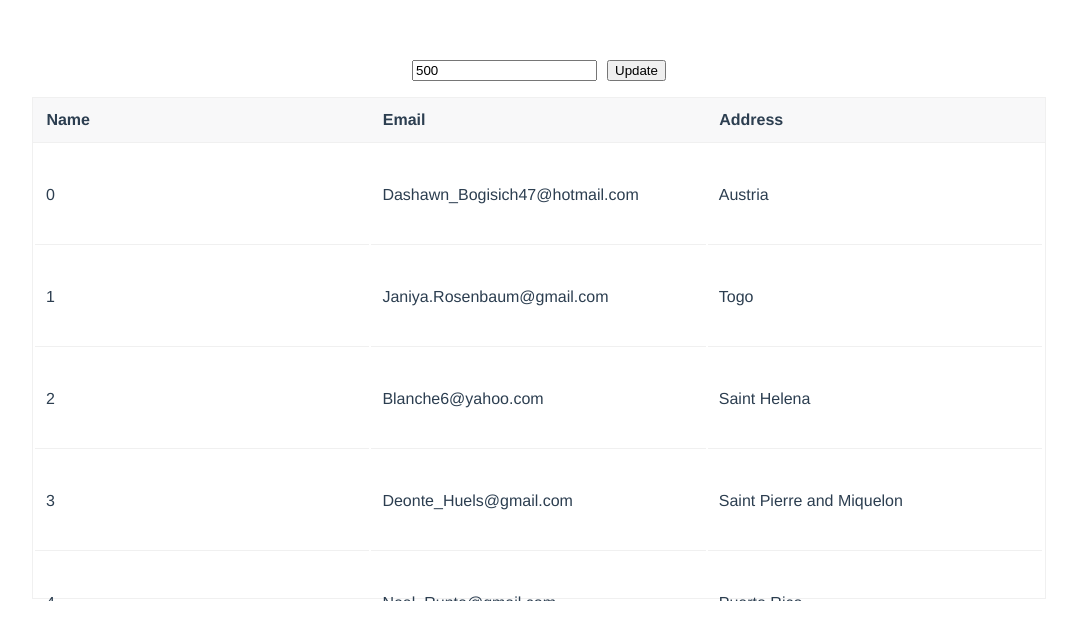
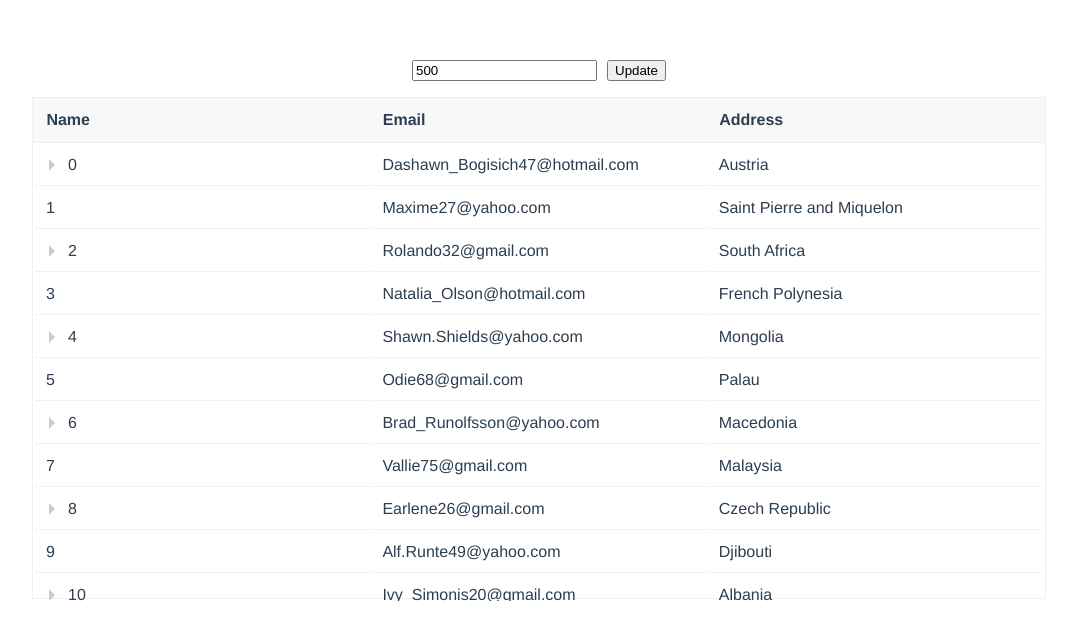
Before and after one commit to SCVAMY/virtual-table, a Vue app: page / in a window 1280 px wide. Shown: the top 640 px of the page, without its empty margins (101-1178 px from the left). Built offline with nearby package versions, Linux system fonts and the light colour scheme.

Commit message:
feat: tree-table

```diff
--- a/src/App.vue
+++ b/src/App.vue
@@ -49,7 +49,7 @@
       const height = ref('500px')
       const align = ref('left')
       const showEmail = ref(true)
-      const columnHeight = ref(100)
+      const columnHeight = ref(40)
 
       return { dataSource, dataCount, height, align, showEmail, columnHeight }
     },
--- /dev/null
+++ b/src/components/NodeIcon.tsx
@@ -0,0 +1,13 @@
+import { defineComponent } from 'vue'
+import '@/style/node-icon.scss'
+
+export default defineComponent({
+  props: {},
+  emits: [],
+  components: {},
+  setup(props, ctx) {},
+
+  render() {
+    return <i class="node-icon"></i>
+  }
+})
--- /dev/null
+++ b/src/style/node-icon.scss
@@ -0,0 +1,10 @@
+.node-icon {
+  border-left: 6px solid transparent;
+  border-right: 6px solid transparent;
+  border-top: 6px solid #ccc;
+  content: ' ';
+  display: block;
+  width: 0;
+  height: 0;
+  transform: rotate(-90deg);
+}
--- a/src/style/main.scss
+++ b/src/style/virtual-table.scss
@@ -1,6 +1,6 @@
-@import "./theme.scss";
-@import "./mixins/mixins.scss";
-@import "./mixins/utils.scss";
+@import './theme.scss';
+@import './mixins/mixins.scss';
+@import './mixins/utils.scss';
 
 @include b(virtual-table) {
   height: 100%;
@@ -55,4 +55,16 @@
       overflow-wrap: break-word;
     }
   }
+
+  @include e(tree-node) {
+    display: flex;
+    align-items: center;
+    .node-icon {
+      transition: transform 0.1s ease-in-out;
+      margin-right: 10px;
+      &.rotate90 {
+        transform: rotate(0deg);
+      }
+    }
+  }
 }
--- a/src/utils.ts
+++ b/src/utils.ts
@@ -17,7 +17,15 @@ export function mock(length = 1000) {
     return {
       name: i,
       email: faker.internet.email(),
-      address: faker.address.country()
+      address: faker.address.country(),
+      children:
+        i % 2 === 0
+          ? Array.from({ length: 10 }, (v, index) => ({
+              name: `children-${i}-${index}`,
+              email: faker.internet.email(),
+              address: faker.address.country()
+            }))
+          : null
     }
   })
 }
@@ -26,3 +34,17 @@ export function isNumber(value: string | number) {
   const reg = /^[-]{0,1}[0-9]+([.]{1}[0-9]+){0,1}$/
   return reg.test((value || '').toString())
 }
+
+export const insertArray = (arr: any[], index: number, insertItems = []) => {
+  const start = arr.slice(0, index + 1)
+  const end = arr.slice(index + 1)
+
+  return start.concat(insertItems).concat(end)
+}
+
+export const sliceArray = (arr: any[], index: number, length: number) => {
+  const start = arr.slice(0, index + 1)
+  const end = arr.slice(index + 1 + length)
+
+  return start.concat(end)
+}
--- a/src/virtual-table/VirtualTable.tsx
+++ b/src/virtual-table/VirtualTable.tsx
@@ -1,7 +1,7 @@
 import { defineComponent, ref, toRefs, watchEffect } from 'vue'
 import tableProps from './props'
 import Header from './row/HeaderRow'
-import '@/style/main.scss'
+import '@/style/virtual-table.scss'
 import Body from './body/Body.tsx'
 import { isNumber } from '@/utils'
 import { generateColumns } from './table-column'
--- a/src/virtual-table/body/Body.tsx
+++ b/src/virtual-table/body/Body.tsx
@@ -1,8 +1,9 @@
-import { defineComponent, toRefs, ref, watchEffect } from 'vue'
+import { defineComponent, toRefs, ref, watchEffect, readonly, watch } from 'vue'
 import Colgroup from '../colgroup/Colgroup.tsx'
 import tableProps from '../props'
 import Row from '../row/Row'
 import { handleScroll, getScollPool } from '../scroll'
+import { insertArray, sliceArray } from '@/utils'
 
 export default defineComponent({
   name: 'TableBody',
@@ -16,23 +17,37 @@ export default defineComponent({
     const pool = ref<any[]>([])
     const root = ref<HTMLElement | undefined>(undefined)
     const scrollHeight = ref(0)
+    const tableData = ref<any>(data.value)
+
+    watch(data, (newVal) => {
+      tableData.value = readonly(newVal)
+    })
 
     watchEffect(() => {
-      scrollHeight.value = (data.value || []).length * columnHeight.value
+      scrollHeight.value = (tableData.value || []).length * columnHeight.value
     })
 
     const onScroll = () => {
-      handleScroll({ root: root.value, columnHeight: columnHeight.value, data: data.value }, (result: any) => {
+      handleScroll({ root: root.value, columnHeight: columnHeight.value, data: tableData.value }, (result: any) => {
         pool.value = (result || {}).pool || []
         paddingTop.value = (result || {}).paddingTop || 0
       })
     }
 
     watchEffect(() => {
-      pool.value = getScollPool({ root: root.value, columnHeight: columnHeight.value, data: data.value }) || []
+      pool.value = getScollPool({ root: root.value, columnHeight: columnHeight.value, data: tableData.value }) || []
     })
 
-    return { paddingTop, scrollHeight, pool, root, onScroll }
+    const handleTreeNodeClick = ({ row, index, expand }: any) => {
+      if (expand) {
+        tableData.value = insertArray(tableData.value, index, row.children)
+      } else {
+        tableData.value = sliceArray(tableData.value, index, row.children.length)
+      }
+      tableData.value[index].expand = expand
+    }
+
+    return { paddingTop, scrollHeight, pool, root, onScroll, handleTreeNodeClick }
   },
 
   render() {
@@ -44,7 +59,16 @@ export default defineComponent({
             <tbody>
               {this.pool.map((item, index) => {
                 const rowId = this.dataKey ? item[this.dataKey] : index
-                return <Row data={item} columns={this.columns} key={rowId} style={`height: ${this.columnHeight}px`} {...{ rowId }} />
+                return (
+                  <Row
+                    data={item}
+                    columns={this.columns}
+                    key={rowId}
+                    style={`height: ${this.columnHeight}px`}
+                    {...{ rowId }}
+                    onTreeNodeClick={(params) => this.handleTreeNodeClick({ ...params, index })}
+                  />
+                )
               })}
             </tbody>
           </table>
--- a/src/virtual-table/row/Row.tsx
+++ b/src/virtual-table/row/Row.tsx
@@ -1,20 +1,40 @@
 import { defineComponent, toRefs, PropType } from 'vue'
 import { ColumnsProps } from '../colgroup/Colgroup'
 import Cell from '../cell/Cell'
-import { ColumnPropTypes } from '../../types/all'
+import { ColumnPropTypes } from '@/types/all'
+import NodeIcon from '@/components/NodeIcon.tsx'
 
 export const RowProps = {
   ...ColumnsProps,
   data: Object as PropType<any>
 }
 
-const getCloumns = (data: any, columns?: ColumnPropTypes.Columns) => {
-  return (columns || []).map((column) => {
+const getCloumns = (data: any, columns?: ColumnPropTypes.Columns, emit?: any) => {
+  return (columns || []).map((column, index) => {
     const { align, render } = column
+
+    const cellRender = (render && render({ row: data, column })) || (column.field ? data[column.field] : '')
+
+    const { children, expand } = data
+    const showChildren = children && children.length > 0
 
     return (
       <td>
-        <Cell {...{ align }}>{(render && render({ row: data, column })) || (column.field ? data[column.field] : '')}</Cell>
+        <Cell {...{ align }}>
+          {index === 0 && showChildren ? (
+            <div class="virtual-table__tree-node">
+              <NodeIcon
+                class={expand ? 'rotate90' : ''}
+                onClick={() => {
+                  emit('treeNodeClick', { row: data, expand: !expand })
+                }}
+              />
+              {cellRender}
+            </div>
+          ) : (
+            cellRender
+          )}
+        </Cell>
       </td>
     )
   })
@@ -25,9 +45,11 @@ export default defineComponent({
 
   props: RowProps,
 
-  setup(props) {
+  emits: ['treeNodeClick'],
+
+  setup(props, { emit }) {
     const { columns, data } = toRefs(props)
 
-    return () => <tr class="virtual-table__row">{getCloumns(data.value, columns.value)}</tr>
+    return () => <tr class="virtual-table__row">{getCloumns(data.value, columns.value, emit)}</tr>
   }
 })
```
Also changed, not shown: src/virtual-table/expand.ts (added), 1 other file (tests, documents, lock files or other folders).
